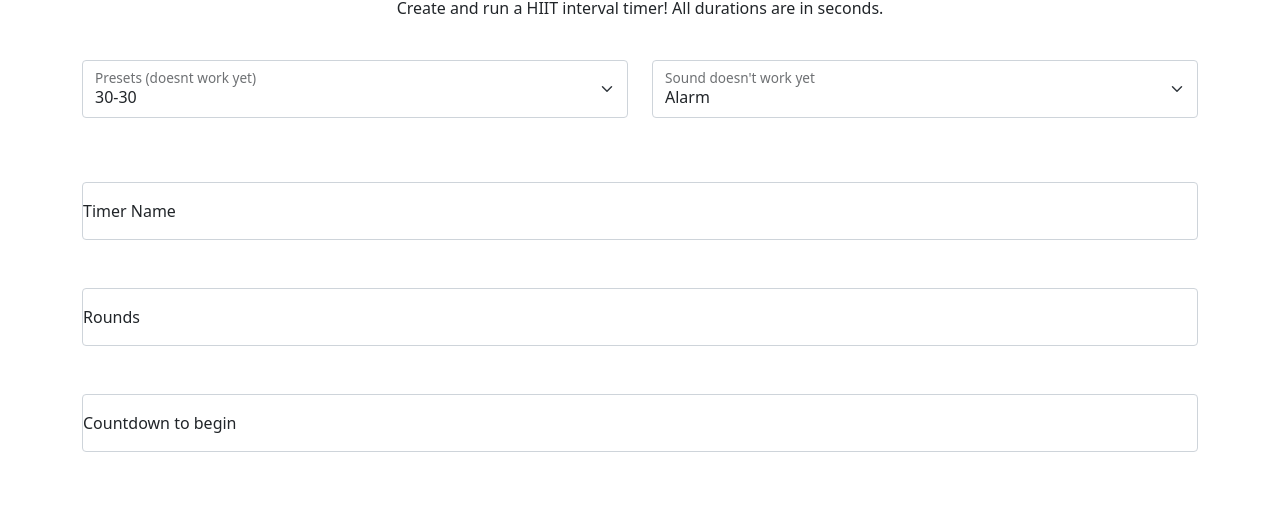
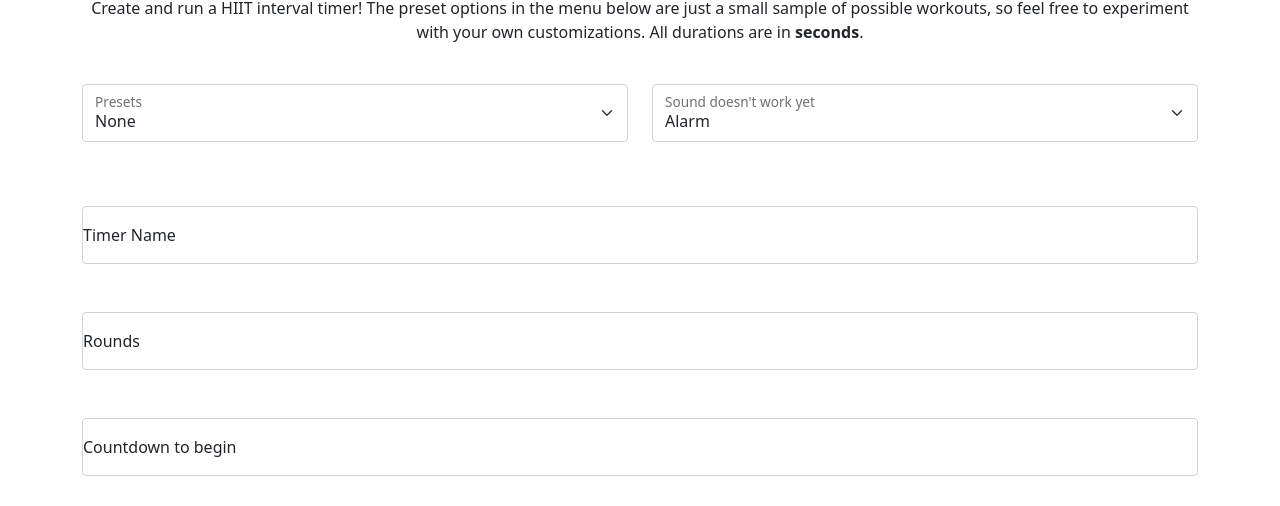
Before and after one commit to trista-d/hiit-interval-timer, a website: page index.html in a window 1280 px wide. Shown: the part 108-614 px from the top of the page. Drawn offline with nearby package versions, Linux system fonts and the light colour scheme.

Commit message:
Update index.html

```diff
--- a/index.html
+++ b/index.html
@@ -7,6 +7,7 @@
 
     <meta name="description" content="HIIT Interval Timer for workouts">
     <meta name="theme-color" content="#FFFFFF"/>
+    <meta http-equiv="Cache-control" content="no-cache">
 
     <link rel="manifest" href="manifest.json" />
     <link rel="shortcut icon" type="image/png" href="images/icons/192.png"/>
@@ -28,17 +29,18 @@
   <body>
     <div class="container" id="grid">
       <h1 class="display-1 text-center">Workout</h1>
-      <p class="text-center">Create and run a HIIT interval timer! All durations are in seconds.</p>
+      <p class="text-center">Create and run a HIIT interval timer! The preset options in the menu below are just a small sample of possible workouts,
+        so feel free to experiment with your own customizations. All durations are in <b>seconds</b>.</p>
       <div class="row py-3">
         <div class="col mt-2 mb-2">
           <div class="form-floating">
-              <select id="presets" class="form-select form-control" aria-label="presets">
-                <option selected>30-30</option>
-                <option value="1">One</option>
-                <option value="2">Two</option>
-                <option value="3">Three</option>
+              <select onchange="setPresets(this.value)" onmousedown="this.selectedIndex = 3" id="presets" class="form-select form-control" aria-label="presets">
+                <option value="0">1-to-3</option>
+                <option value="1">1-to-1</option>
+                <option value="2">2-to-1</option>
+                <option value="3" selected>None</option>
               </select>
-              <label for="presets">Presets (doesnt work yet)</label>
+              <label for="presets">Presets</label>
             </div>
         </div>
         <div class="col mt-2 mb-2">
```
